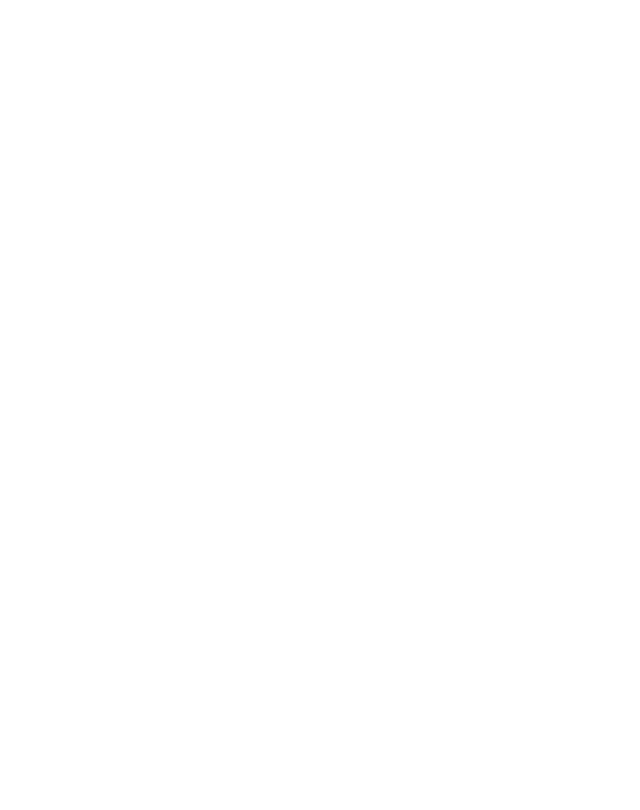
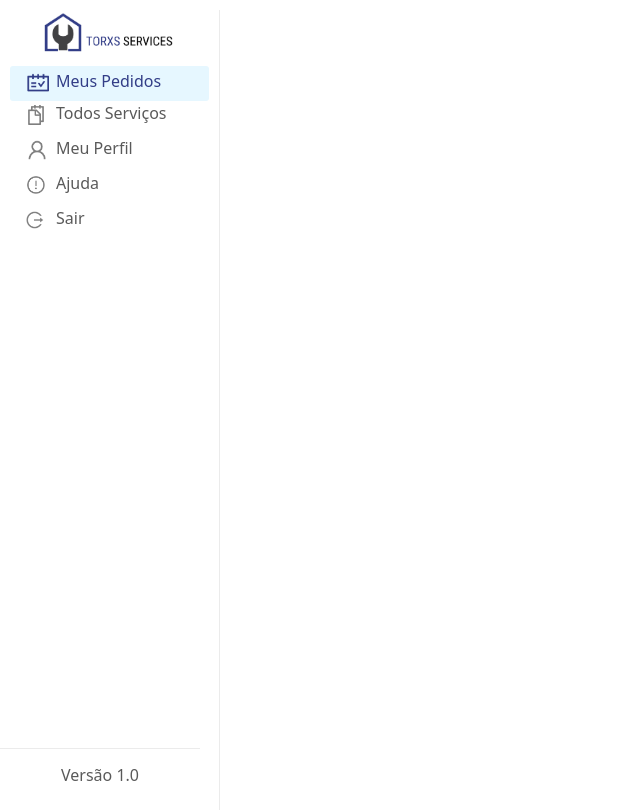
Before and after one commit to SnowGray24/DomesticGeneralServices, a React (Create React App) app: page /MeusPedidos in a window 1280 px wide. Shown: the whole page, without its empty margins (0-640 px from the left). Built offline with nearby package versions, Linux system fonts and the light colour scheme.

Commit message:
Refatorado componente de Menu Vertical, puxando dados do array

```diff
--- /dev/null
+++ b/src/HomePageContratante.js
@@ -0,0 +1,43 @@
+import MenuVertical from './components/MenuVertical';
+import taskSelected from './img/icones/taskSelect.PNG';
+import todosServicos from './img/icones/todos-servicos.png';
+import perfil from './img/icones/perfil.PNG';
+import ajuda from './img/icones/ajuda.PNG';
+import sair from './img/icones/sair.PNG';
+
+function HomePageContratante () {
+
+    const Options =[
+        {
+            opcao: 'Meus Pedidos',
+            imagem: taskSelected,
+            selected: true
+        },
+        {
+            opcao: 'Todos Serviços',
+            imagem: todosServicos,
+            selected: false
+        },
+        {
+            opcao: 'Meu Perfil',
+            imagem: perfil,
+            selected: false
+        },
+        {
+            opcao: 'Ajuda',
+            imagem: ajuda,
+            selected: false
+        },
+        {
+            opcao: 'Sair',
+            imagem: sair,
+            selected: false
+        },
+    ]
+
+    return (
+       <MenuVertical options={Options}/>
+    )
+}
+
+export default HomePageContratante;
--- a/src/HomePagePrestador.js
+++ b/src/HomePagePrestador.js
@@ -3,9 +3,35 @@
 import './css/configCSS.css';
 import React, {useState} from 'react';
 import MenuVertical from './components/MenuVertical';
-
+import taskSelected from './img/icones/taskSelect.PNG';
+import perfil from './img/icones/perfil.PNG';
+import ajuda from './img/icones/ajuda.PNG';
+import sair from './img/icones/sair.PNG';
 
 function HomePagePrestador(){
+
+    const Options =[
+        {
+            opcao: 'Meus Serviços',
+            imagem: taskSelected,
+            selected: true
+        },
+        {
+            opcao: 'Meu Perfil',
+            imagem: perfil,
+            selected: false
+        },
+        {
+            opcao: 'Ajuda',
+            imagem: ajuda,
+            selected: false
+        },
+        {
+            opcao: 'Sair',
+            imagem: sair,
+            selected: false
+        },
+    ]
 
     const [telaServicos, setTelaServicos] = useState(0);
 
@@ -20,7 +46,7 @@
 
             <main style={{display: 'flex'}}>
 
-                <MenuVertical options={["Meus Serviços","Meu Perfil","Ajuda","Sair"]}/>
+                <MenuVertical options={Options}/>
 
                 <section style={{width: '100%', color: 'rgba(0, 0, 0, 0.5)'}}>
 
--- a/src/Routes.js
+++ b/src/Routes.js
@@ -6,6 +6,7 @@
 import CadastroContratante from "./CadastroContratante";
 import Login from "./Login";
 import HomePagePrestador from "./HomePagePrestador";
+import HomePageContratante from "./HomePageContratante";
 
 const Routes = () => {
    return(
@@ -15,6 +16,7 @@
            <Route component = { CadastroContratante } path="/CadastroContratante"  />
            <Route component = { Login } path="/Login" />
            <Route component = { HomePagePrestador } path="/MeusServicos" />
+           <Route component = { HomePageContratante } path="/MeusPedidos" />
        </BrowserRouter>
    )
 }
--- a/src/components/MenuVertical.js
+++ b/src/components/MenuVertical.js
@@ -1,12 +1,11 @@
 import logoMarca from '../img/logo.PNG';
-import imgTaskSelect from '../img/icones/taskSelect.PNG';
-import imgPerfil from '../img/icones/perfil.PNG';
-import imgAjuda from '../img/icones/ajuda.PNG';
-import imgSair from '../img/icones/sair.PNG';
-
 import '../css/MenuVertical.css';
 
-function MenuVertical (props) {
+function MenuVertical ({options, selected}) {
+
+    /* variável usada no ternário contido na ul, que define qual será a classe atribuída a ul */
+    let className = " "
+
     return (
         <section className="Menu-vertical-container">
             <div className="Logomarca">
@@ -14,41 +13,16 @@
             </div>
 
             <nav className="Nav-Menu">
-                <ul className="resetUlLi navBarItem navBarItemSelect">
+            {options.map((item,index)=>(
+                <ul key={index} className={item.selected === true ? className="resetUlLi navBarItem navBarItemSelect" : className="resetUlLi navBarItem"}>
                     <li style={{display: 'flex'}}>
                         <div style={{height:'20px', width: '30px'}}>
-                            <img style={{height: '100%'}} src={imgTaskSelect} alt="" />
+                            <img style={{height: '100%'}} src={item.imagem} alt={item.opcao} />
                         </div>
-                        {props.options[0]}
+                    {item.opcao}
                     </li>
                 </ul>
-
-                <ul className="resetUlLi navBarItem">
-                    <li style={{display: 'flex'}}>
-                        <div style={{height:'20px', width: '30px'}}>
-                            <img style={{height: '100%'}} src={imgPerfil} alt={props.options[1]} />
-                        </div>
-                        {props.options[1]}
-                    </li>
-                </ul>
-
-                <ul className="resetUlLi navBarItem">
-                    <li style={{display: 'flex'}}>
-                        <div style={{height:'20px', width: '30px'}}>
-                            <img style={{height: '100%'}} src={imgAjuda} alt={props.options[2]} />
-                        </div>
-                        {props.options[2]}
-                    </li>
-                </ul>
-
-                <ul className="resetUlLi navBarItem">
-                    <li style={{display: 'flex'}}>
-                        <div style={{height:'20px', width: '30px'}}>
-                            <img style={{height: '100%'}} src={imgSair} alt={props.options[3]} />
-                        </div>
-                        {props.options[3]}
-                    </li>
-                </ul>
+            ))}
             </nav>
 
             <div className="itemCentralizar versao">
```
Also changed, not shown: src/img/icones/todos-servicos.png (added).
